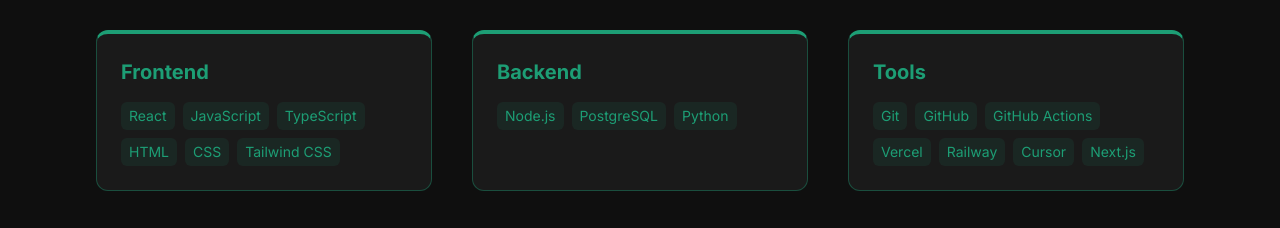
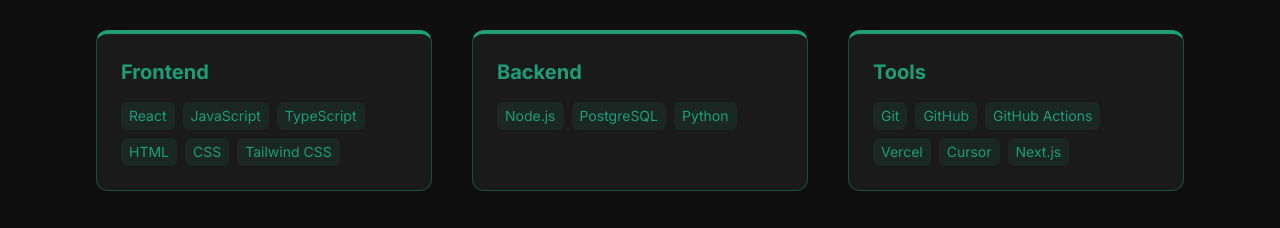
Before and after one commit to Dtzul04/daniel-tzul-portfolio, a React (Vite) app: page / in a window 1280 px wide. Shown: the part 1480-1708 px from the top of the page. Built offline with nearby package versions, Linux system fonts and the light colour scheme.

Commit message:
Deleted a skill from skills.jsx

```diff
--- a/src/sections/Skills.jsx
+++ b/src/sections/Skills.jsx
@@ -13,7 +13,7 @@
         },
         {
             title: 'Tools',
-            skills: ['Git', 'GitHub', 'GitHub Actions', 'Vercel', 'Railway', 'Cursor', 'Next.js']
+            skills: ['Git', 'GitHub', 'GitHub Actions', 'Vercel', 'Cursor', 'Next.js']
         }
     ]
 
```
